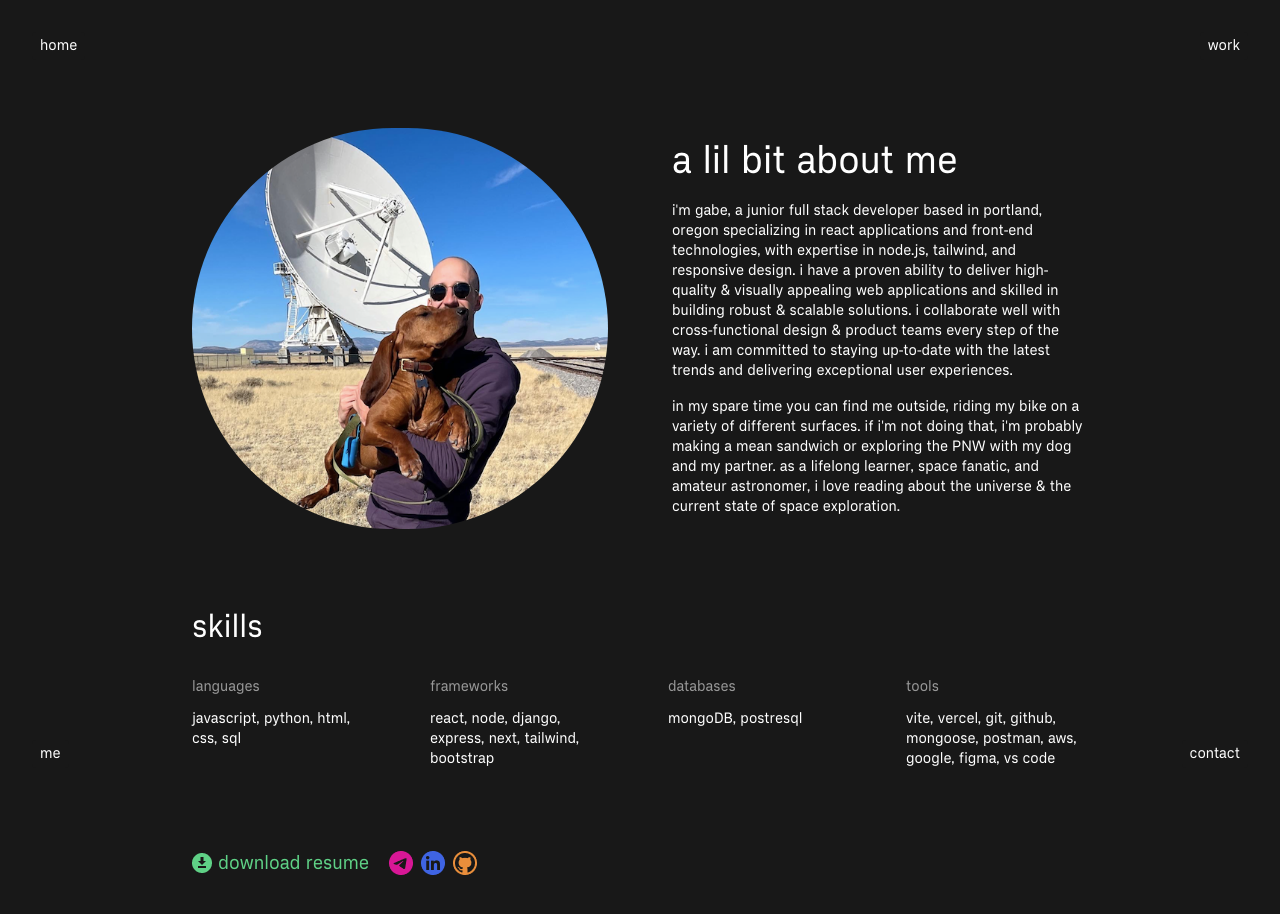
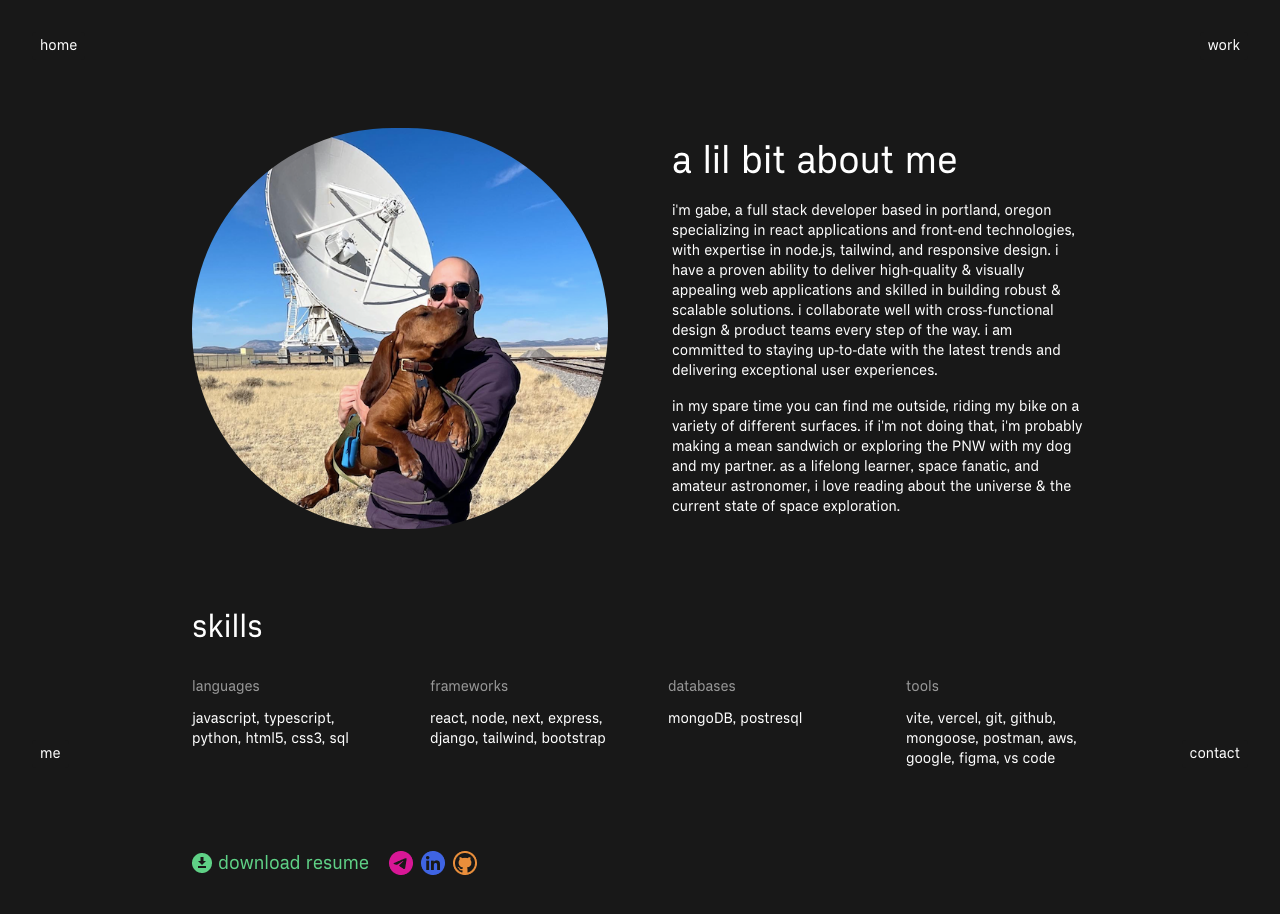
Before and after one commit to gabewolford/react-portfolio, a React (Vite) app: page /me in a window 1280 px wide. Shown: the top 914 px of the page. Built offline with nearby package versions, Linux system fonts and the light colour scheme.

Commit message:
updated about page

```diff
--- a/src/components/MePage/index.jsx
+++ b/src/components/MePage/index.jsx
@@ -42,7 +42,7 @@ export default function MePage() {
                     <img className="rounded-full mx-auto" src={profilePhoto} alt="profile photo" />
                     <div className="">
                         <h1 className="text-3xl md:text-4xl mb-5">a lil bit about me</h1>
-                        <p className="mb-4">i'm gabe, a junior full stack developer based in portland, oregon specializing in react applications and front-end technologies, with expertise in node.js, tailwind, and responsive design. i have a proven ability to deliver high-quality & visually appealing web applications and skilled in building robust & scalable solutions. i collaborate well with cross-functional design & product teams every step of the way. i am committed to staying up-to-date with the latest trends and delivering exceptional user experiences.</p>
+                        <p className="mb-4">i'm gabe, a full stack developer based in portland, oregon specializing in react applications and front-end technologies, with expertise in node.js, tailwind, and responsive design. i have a proven ability to deliver high-quality & visually appealing web applications and skilled in building robust & scalable solutions. i collaborate well with cross-functional design & product teams every step of the way. i am committed to staying up-to-date with the latest trends and delivering exceptional user experiences.</p>
                         <p className=''>in my spare time you can find me outside, riding my bike on a variety of different surfaces. if i'm not doing that, i'm probably making a mean sandwich or exploring the PNW with my dog and my partner. as a lifelong learner, space fanatic, and amateur astronomer, i love reading about the universe & the current state of space exploration.</p>
                     </div>
                 </div>
@@ -52,12 +52,12 @@ export default function MePage() {
                 <div className="fade-in grid grid-cols-1 md:grid-cols-4 gap-2 md:gap-14">
                     <div className="mb-10">
                         <h5 className="text-dark-grey mb-3 hover:text-green">languages</h5>
-                        <p>javascript, python, html, css, sql</p>
+                        <p>javascript, typescript, python, html5, css3, sql</p>
                     </div>
 
                     <div className="mb-10">
                         <h5 className="text-dark-grey mb-3 hover:text-orange">frameworks</h5>
-                        <p>react, node, django, express, next, tailwind, bootstrap</p>
+                        <p>react, node, next, express, django, tailwind, bootstrap</p>
                     </div>
 
                     <div className="mb-10">
```
